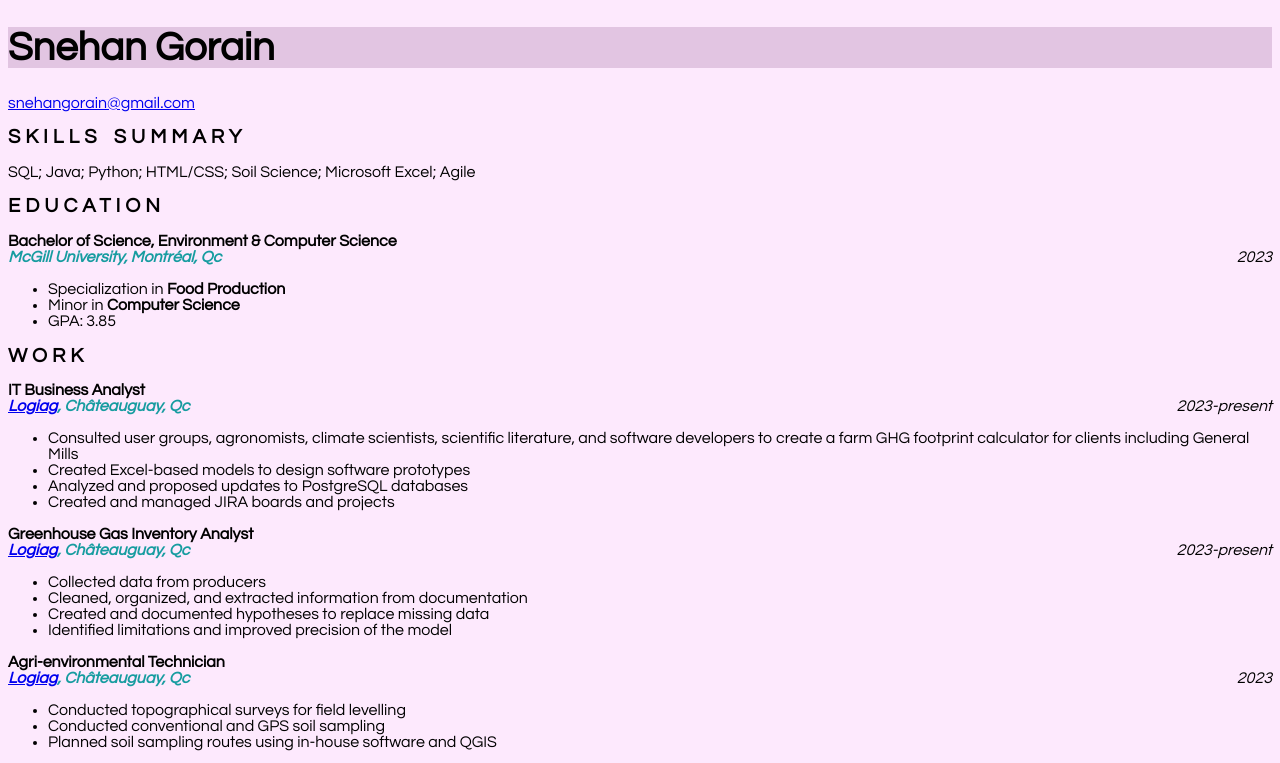
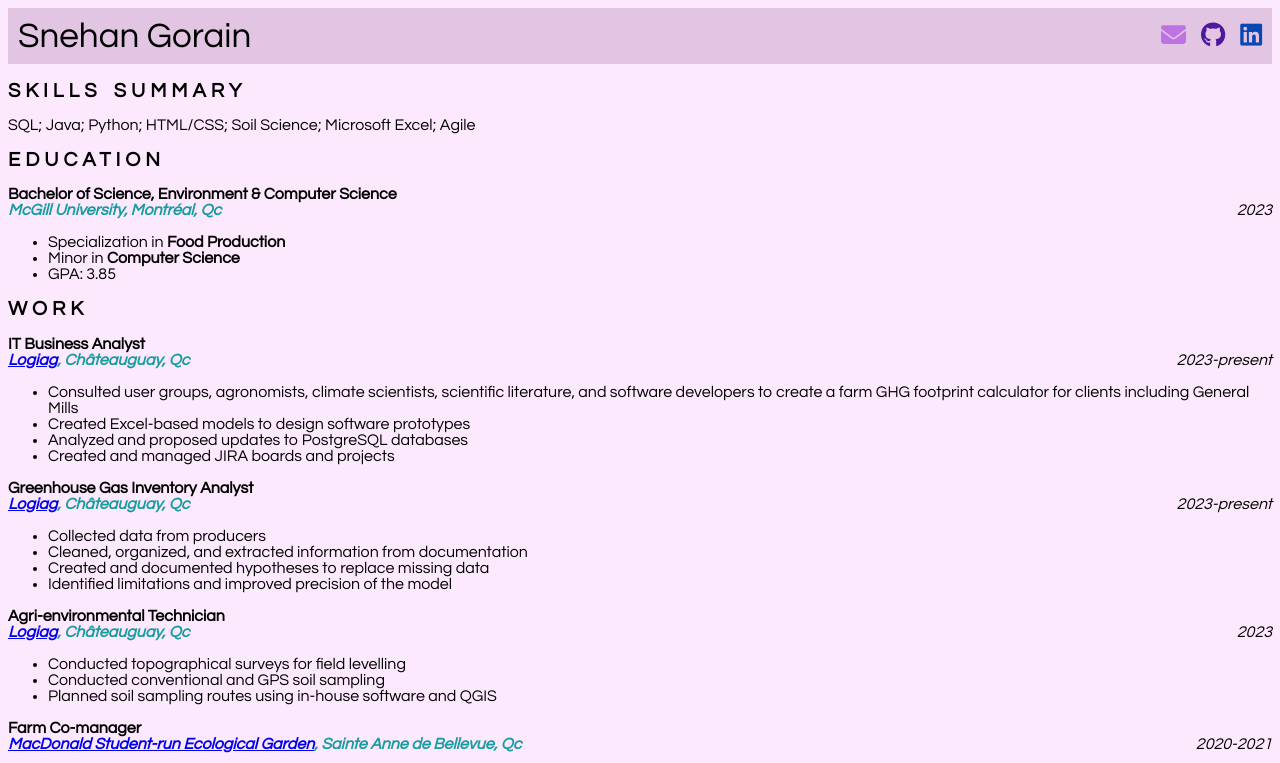
Before and after one commit to sgorain/Curriculum-Vitae, a plain HTML site: page index.html in a window 1280 px wide. Shown: the top 763 px of the page. Drawn offline with Linux system fonts and the light colour scheme.

Commit message:
Added icons with hyperlinks

```diff
--- a/index.html
+++ b/index.html
@@ -1,14 +1,29 @@
 <!DOCTYPE html>
 <html lang="en">
+
 	<head>
 		<meta charset="UTF-8">
 		<meta name="viewport" content="width=device-width, initial-scale=1.0">
       	<title>Snehan Gorain - Curriculum vitae</title>
     	<link rel="stylesheet" href="style.css">
+      	<script src="https://kit.fontawesome.com/608618adc6.js" crossorigin="anonymous"></script>
 	</head>
+
 	<body>
-      <h1>Snehan Gorain</h1>
-      <a href="mailto:snehangorain@gmail.com">snehangorain@gmail.com</a>
+		<div class="cv_header">
+			Snehan Gorain
+			<div class="icons">
+				<a href="mailto:snehangorain@gmail.com">
+					<i class="fa-solid fa-envelope"></i>
+				</a>
+				<a href="https://github.com/sgorain" target="_blank" rel="noopenner noreferrer">
+					<i class="fa-brands fa-github"></i>
+            	</a>
+				<a href="https://www.linkedin.com/in/snehan-gorain-572b1322b/" target="_blank" rel="noopenner noreferrer">
+					<i class="fa-brands fa-linkedin"></i>
+				</a>
+			</div>
+		</div>
 		<h2>SKILLS SUMMARY</h2>
 		<div>SQL; Java; Python; HTML/CSS; Soil Science; Microsoft Excel; Agile</div>
     	<h2>EDUCATION</h2>
@@ -66,7 +81,6 @@
          	<li>Won funding from McGill University's Sustainability Project</li>
          	<li>Hired and trained interns</li>
     	</ul>
-      <br>
 		<h2>BEYOND THE WORKPLACE</h2>
     	<ul>
          	<li><strong>Varsity Figure Skating, </strong><em>McGill University </em>(2022-2023)</li>
@@ -74,4 +88,5 @@
          	<li><strong>Piano teacher, </strong><em>School of Music Montréal </em>(2018)</li>
     	</ul>
 	</body>
+
 </html>
--- a/style.css
+++ b/style.css
@@ -7,10 +7,7 @@ body{
 title{
     background-color: #993499;
 }
-h1{
-    background-color: #e2c5e2;
-    font-size: 40px;
-}
+
  h2{
     font-size: 20px;
     letter-spacing: 5px;
@@ -29,3 +26,40 @@ h1{
     font-weight: bold;
     font-style: italic;
  }
+
+ .icons{
+    font-size: 25px;
+    display: flex;
+ }
+
+ .icons a{
+    margin: auto;
+    margin-left: 15px;
+    text-decoration: none;
+ }
+
+ .fa-solid.fa-envelope{
+    color: #be73e3;
+ }
+
+ .fa-brands.fa-github{
+    color: #4e17a0;
+ }
+
+ .fa-brands.fa-linkedin{
+    color: #0948b3;
+ }
+
+ .fa-solid.fa-envelope:hover,
+ .fa-brands.fa-github:hover,
+ .fa-brands.fa-linkedin:hover{
+    color: #8f88a8;
+ }
+
+ .cv_header{
+    font-size: 35px;
+    display: flex;
+    justify-content: space-between;
+    padding: 10px;
+    background-color: #e2c5e2;
+ }
```
Lines whose indentation alone changed are shown as unchanged.
